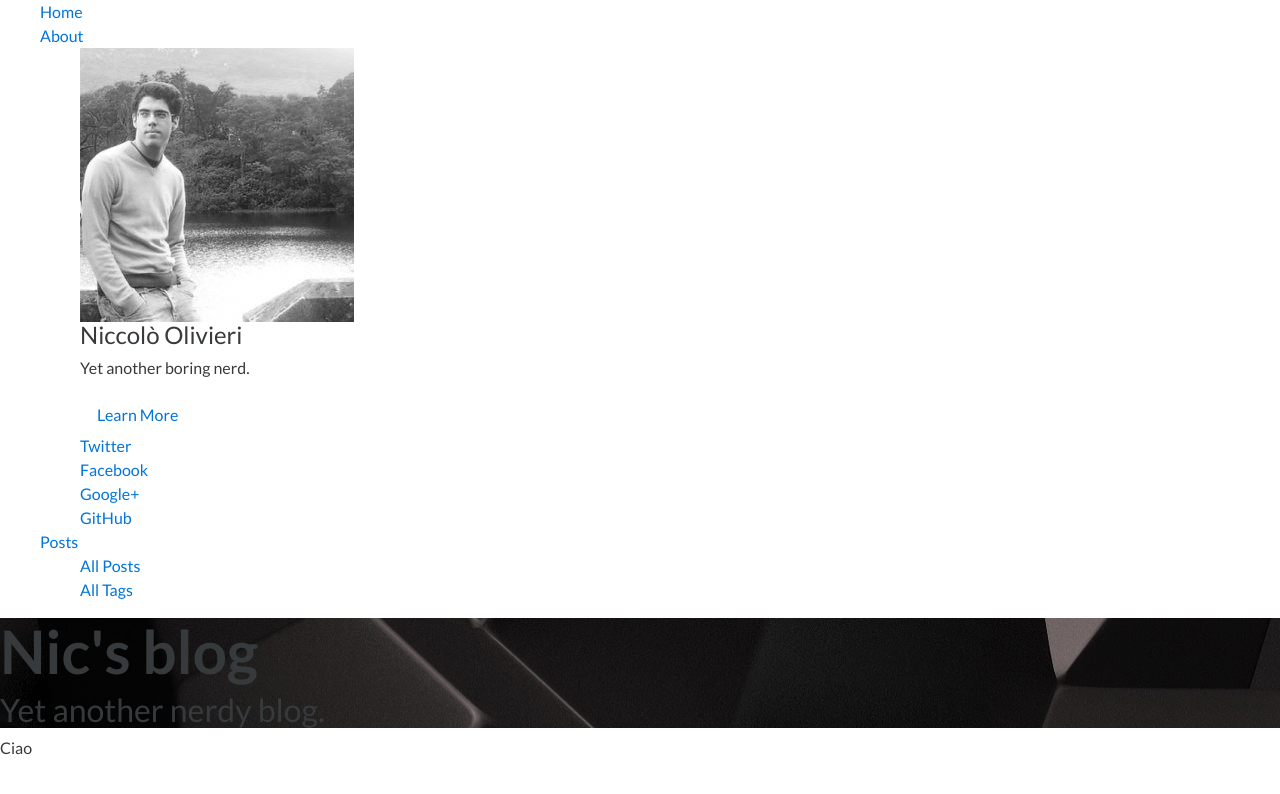
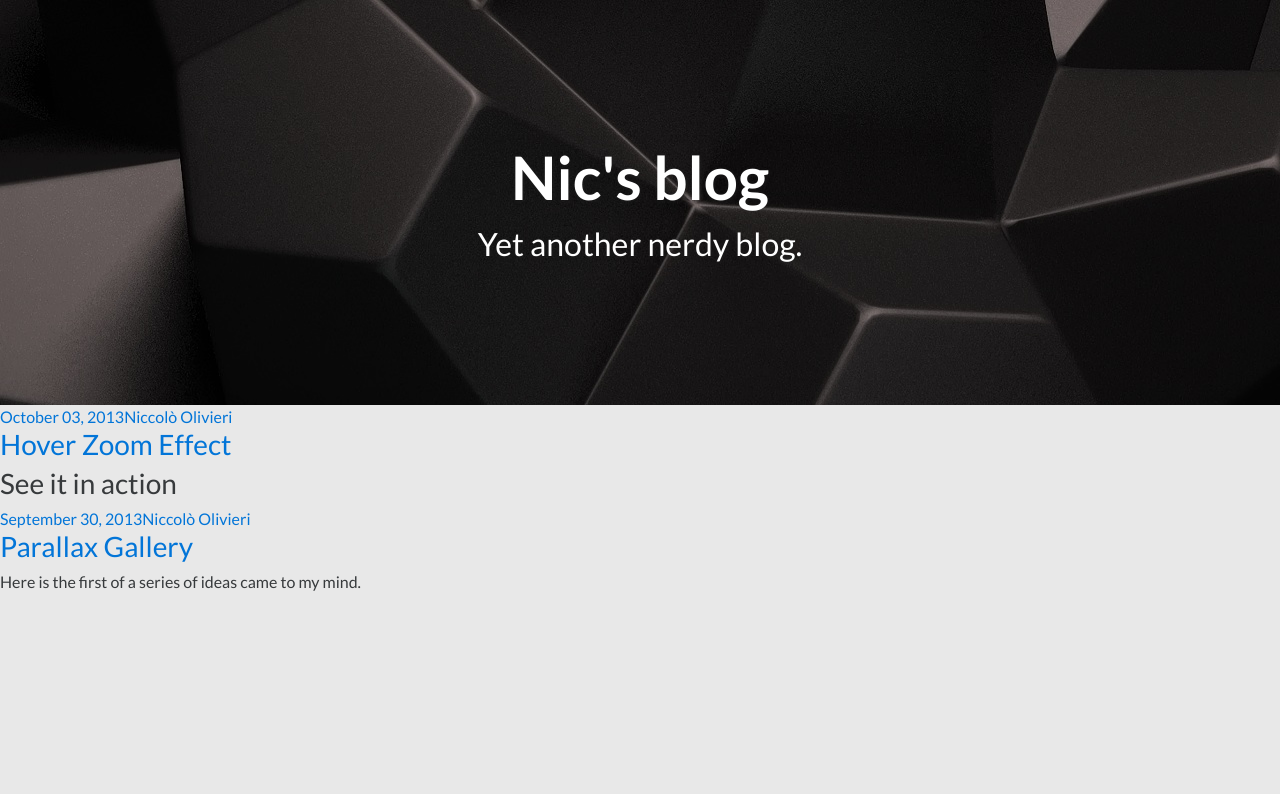
Before and after one commit to Zweer/zweer.github.io, a Jekyll site: the page built from index.html, in a window 1280 px wide. Shown: the top 794 px of the page. Built offline with Jekyll 4.4.1, drawn with Linux system fonts in a browser that asks for light colours; the list of posts is cut into pages by our own code.

Commit message:
Many additions

```diff
--- a/_config.yml
+++ b/_config.yml
@@ -43,6 +43,8 @@ google:
 # Gems
 gems:
     - jekyll-sitemap
+# Pagination
+paginate: 5
 
 include:
     - .htaccess
--- a/_includes/header-featured.html
+++ b/_includes/header-featured.html
@@ -1,15 +1,18 @@
-        <header class="page-header"{% if page.image.featured %} style="background-image: url('{{ site.url }}/img/{{ page.image.featured }}');"{% endif %}>
-            {% if page.image.credit %}
-                <div class="page-header-credit">
-                    Image source: <a href="{{ page.image.creditlink }}" target="_blank">{{ page.image.credit }}</a>
-                </div>
-            {% endif %}
-
-            <h1>{% if page.title %}{{ page.title }}{% else %}{{ site.title }}{% endif %}</h1>
+        <header class="featured-header"{% if page.image.featured %} style="background-image: url('{{ site.url }}/img/{{ page.image.featured }}');"{% endif %}>
+            <h1 class="featured-title">{% if page.title %}{{ page.title }}{% else %}{{ site.title }}{% endif %}</h1>
 
             {% if page.date or page.title == Nil %}
-                <h2>{% if page.date %}<time datetime="{{ page.date | date_to_xmlschema }}">{{ page.date | date: "%B %d, %Y" }}</time>{% else %}{{ site.description }}{% endif %}</h2>
+                <h2 class="featured-subtitle">{% if page.date %}<time datetime="{{ page.date | date_to_xmlschema }}">{{ page.date | date: "%B %d, %Y" }}</time>{% else %}{{ site.description }}{% endif %}</h2>
             {% endif %}
 
             {% if page.title %}{% include reading-time.html %}{% endif %}
+
+            {% if page.image.credit %}
+                <div class="featured-credit">
+                    Image source:
+                    {% if page.image.creditlink %}<a href="{{ page.image.creditlink }}" target="_blank">{% endif %}
+                    {{ page.image.credit }}
+                    {% if page.image.creditlink %}</a>{% endif %}
+                </div>
+            {% endif %}
         </header>
--- a/_includes/header-menu.html
+++ b/_includes/header-menu.html
@@ -1,13 +1,13 @@
-        <nav id="dl-menu" class="dl-menuwrapper" role="navigation">
-            <button class="dl-trigger">Open Menu</button>
+        <nav id="menu" class="menu-wrapper" role="navigation">
+            <button class="menu-trigger">Open Menu</button>
 
-            <ul class="dl-menu">
+            <ul class="menu-menu">
                 <li><a href="{{ site.url }}/">Home</a></li>
 
                 <li>
                     <a href="#">About</a>
 
-                    <ul class="dl-submenu">
+                    <ul class="menu-submenu">
                         <li>
                             <img src="{{ site.url }}/img/{{ site.owner.avatar }}" alt="{{ site.owner.name }} photo" class="author-photo">
                             <h4>{{ site.owner.name }}</h4>
@@ -55,13 +55,13 @@
                         {% if site.owner.social.tumblr %}
                             <li><a href="http://{{ site.owner.tumblr }}.tumblr.com" target="_blank"><i class="fa fa-fw fa-tumblr"></i> Tumblr</a></li>
                         {% endif %}
-                    </ul><!-- /.dl-submenu -->
+                    </ul><!-- /.menu-submenu -->
                 </li>
 
                 <li>
                     <a href="#">Posts</a>
 
-                    <ul class="dl-submenu">
+                    <ul class="menu-submenu">
                         <li><a href="{{ site.url }}/posts/">All Posts</a></li>
                         <li><a href="{{ site.url }}/tags/">All Tags</a></li>
                     </ul>
@@ -76,5 +76,5 @@
 
                     <li><a href="{{ domain }}{{ link.url }}" {% if link.url contains 'http' %}target="_blank"{% endif %}>{{ link.title }}</a></li>
                 {% endfor %}
-            </ul><!-- /.dl-menu -->
-        </nav><!-- /.dl-menuwrapper -->
+            </ul><!-- /.menu-menu -->
+        </nav><!-- /.menu-wrapper -->
--- /dev/null
+++ b/_posts/2013-09-30-parallax-gallery.md
@@ -0,0 +1,39 @@
+---
+layout:     	default
+title:      	Parallax Gallery
+description:    Just a photogallery with a nice parallax-like effect
+modified:		2013-09-30
+tags:       	['js', 'parallax', 'gallery', 'poc']
+js:         	['page/parallax-gallery']
+---
+
+Here is the first of a series of ideas came to my mind.
+
+### What is it?
+
+It's just a fancy way to display photos in a gallery: there are two lists of photos, one scrolls to the top and the other to the bottom.
+The user can control both columns (even from a mobile device).
+
+### See it in action
+
+<div class="gallery-wrapper">
+	<div class="js-gallery-1 wrapper-1 wrapper">
+	    <ul>
+	        <li><img src="{{ site.url }}/images/a1.jpg"></li>
+	        <li><img src="{{ site.url }}/images/a2.jpg"></li>
+	        <li><img src="{{ site.url }}/images/a3.jpg"></li>
+	        <li><img src="{{ site.url }}/images/a4.jpg"></li>
+	    </ul>
+	</div>
+
+	<div class="js-gallery-2 wrapper-2 wrapper">
+	    <ul>
+	        <li><img src="{{ site.url }}/images/a5.jpg"></li>
+	        <li><img src="{{ site.url }}/images/a6.jpg"></li>
+	        <li><img src="{{ site.url }}/images/a7.jpg"></li>
+	        <li><img src="{{ site.url }}/images/a8.jpg"></li>
+	    </ul>
+	</div>
+</div>
+
+### How is it made?
--- /dev/null
+++ b/_posts/2013-10-03-hover-zoom-effect.md
@@ -0,0 +1,48 @@
+---
+layout:     	default
+title:      	Hover Zoom Effect
+description:    A nice effect for image thumbnails
+modified:		2013-10-03
+tags:       	['js', 'css', 'thumbnails', 'gallery', 'hover', 'zoom', 'poc']
+---
+
+### See it in action
+
+<ul class="hover-zoom">
+	<li>
+		<a href="http://www.flickr.com/photos/fabice_bertholino/10054914794/lightbox/">
+			<img src="http://farm4.staticflickr.com/3764/10054914794_1a7c5d3de6_n.jpg" alt="Image 1">
+			<span>Image label 1</span>
+		</a>
+	</li>
+
+	<li>
+		<a href="http://www.flickr.com/photos/fabice_bertholino/10038770205/">
+			<img src="http://farm4.staticflickr.com/3724/10038770205_86693d6e3a_n.jpg" alt="Image 2">
+			<span>Image label 2</span>
+		</a>
+	</li>
+
+	<li class="reverse">
+		<a href="http://www.flickr.com/photos/fabice_bertholino/10038964176/">
+			<img src="http://farm8.staticflickr.com/7393/10038964176_a6f1ed2d2e_n.jpg" alt="Image 3">
+			<span>Image label 3</span>
+		</a>
+	</li>
+
+	<li class="reverse">
+		<a href="http://www.flickr.com/photos/fabice_bertholino/9682599606/">
+			<img src="http://farm4.staticflickr.com/3697/9682599606_9475520172_n.jpg" alt="Image 4">
+			<span>Image label 4</span>
+		</a>
+	</li>
+</ul>
+
+### Why?
+
+Why not? I mean, it's easy, it's nice... why not?
+
+TBH I was really impressed by the photos and I wanted to find a way to display
+them! That's all!
+
+Cya
--- /dev/null
+++ b/_sass/_layout.scss
@@ -0,0 +1,3 @@
+body {
+  background: #e8e8e8;
+}
--- /dev/null
+++ b/_sass/_menu.scss
@@ -0,0 +1,3 @@
+#menu {
+  display: none;
+}
--- a/_sass/main.scss
+++ b/_sass/main.scss
@@ -5,4 +5,6 @@
 @import "pygments";
 @import "coderay";
 @import "gist";
-@import "menu_old";
+@import "layout";
+@import "menu";
+@import "header";
--- a/gulpfile.js
+++ b/gulpfile.js
@@ -66,7 +66,7 @@ gulp.task('jekyll:rebuild', ['jekyll:build'], function () {
 
 gulp.task('watch', function () {
     gulp.watch(['_sass/*'], ['sass']);
-    gulp.watch(['**/*.html', 'css/*', 'js/*', '**/*.md', '!_site/**/*'], ['jekyll:rebuild']);
+    gulp.watch(['**/*.html', 'css/*', 'js/*', '**/*.md', '_config.yml', '!_site/**/*'], ['jekyll:rebuild']);
 });
 
 gulp.task('browser-sync', function() {
--- a/index.html
+++ b/index.html
@@ -6,4 +6,35 @@ image:
     featured: background/a0.jpg
 ---
 
-Ciao
+{% for post in paginator.posts %}
+<article class="post-container">
+    <header>
+        {% if post.image.feature %}
+        <div class="post-image">
+            <a href="{{ site.url }}{{ post.url }}" title="{{ post.title }}"><img src="{{ site.url }}/images/{{ post.image.feature }}" alt="{{ post.title }}"></a>
+        </div><!-- /.entry-image -->
+        {% endif %}
+
+        <div class="post-meta">
+            <span class="entry-date date published updated"><time datetime="{{ post.date | date_to_xmlschema }}"><a href="{{ site.url }}{{ post.url }}">{{ post.date | date: "%B %d, %Y" }}</a></time></span><span class="author vcard"><span class="fn"><a href="{{ site.url }}/about/" title="About {{ site.owner.name }}">{{ site.owner.name }}</a></span></span>
+
+            {% if site.reading_time %}
+                <span class="post-reading-time">
+                <i class="fa fa-clock-o"></i>
+                {% include read-time-index.html %}
+                </span><!-- /.entry-reading-time -->
+            {% endif %}
+        </div><!-- /.entry-meta -->
+
+        {% if post.link %}
+            <h3 class="post-title"><a href="{{ site.url }}{{ post.url }}" class="permalink" rel="bookmark" title="{{ post.title }}"><i class="fa fa-bookmark"></i></a> <a href="{{ post.link }}">{{ post.title }}</a></h3>
+        {% else %}
+            <h3 class="post-title"><a href="{{ site.url }}{{ post.url }}" rel="bookmark" title="{{ post.title }}" itemprop="url">{{ post.title }}</a></h3>
+        {% endif %}
+    </header>
+
+    <div class="post-content">
+        {{ post.excerpt }}
+    </div><!-- /.entry-content -->
+</article><!-- /.hentry -->
+{% endfor %}
--- a/package.json
+++ b/package.json
@@ -4,7 +4,7 @@
   "description": "Yet another nerdy blog.",
   "scripts": {
     "test": "echo \"Error: no test specified\" && exit 1",
-    "prestart": "npm install",
+    "prestart": "npm install && bundle install",
     "start": "npm run gulp",
     "gulp": "gulp",
     "predev": "npm run prestart",
```
Also changed, not shown: _sass/_header.scss (added, +40 -0 lines), README.md, css/main.min.css, 1 other file.
